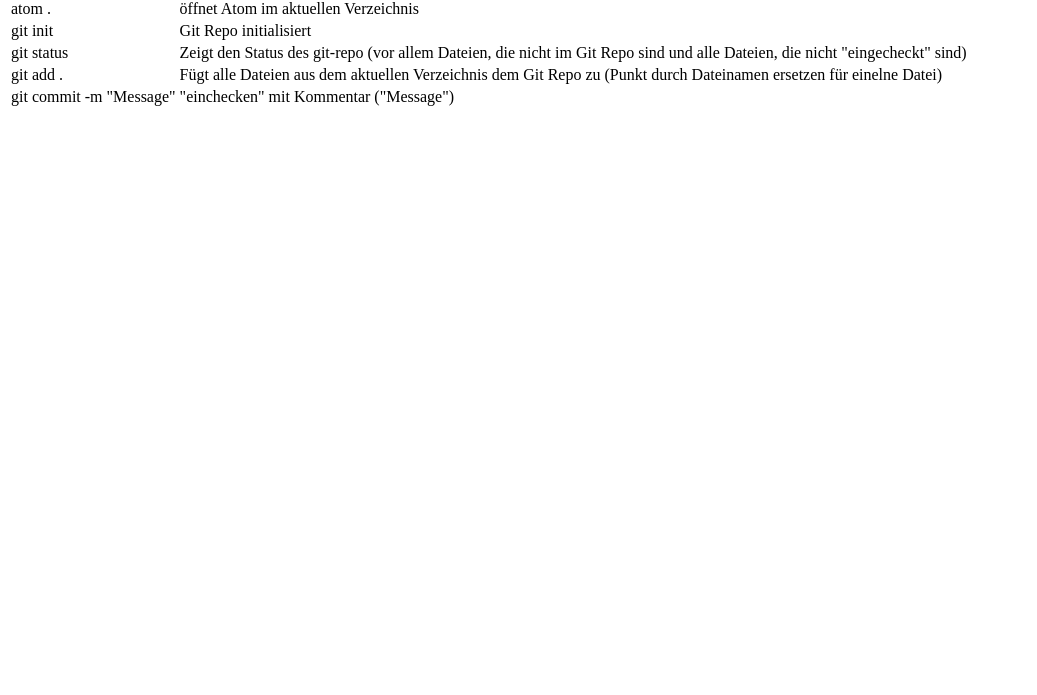
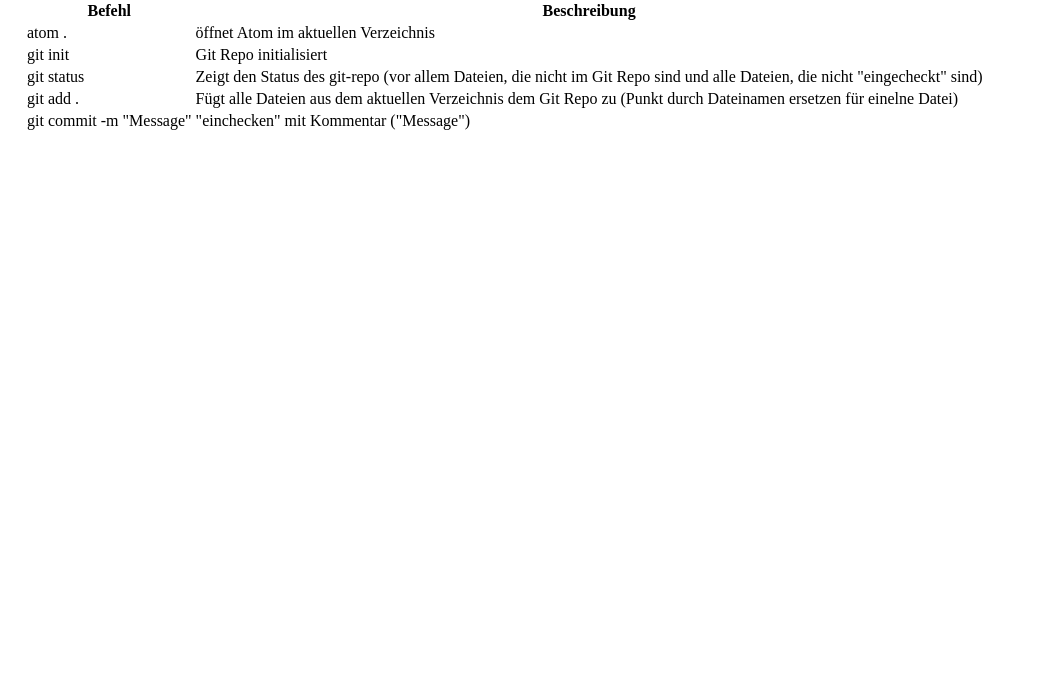
Before and after one commit to Marc-I/gittest, a plain HTML site: page index.html in a window 1280 px wide. Shown: the part 105-800 px from the top of the page, without its empty margins (0-1037 px from the left). Drawn offline with Linux system fonts and the light colour scheme.

Commit message:
stylesheet eingebunden

```diff
--- a/index.html
+++ b/index.html
@@ -3,6 +3,8 @@
 <head>
 
 <title>Working with git</title>
+
+<link rel="stylesheet" type="text/css" href="styles/styles.css"></link>
 </head>
 <body>
 <h1>Working with git</h1>
```
